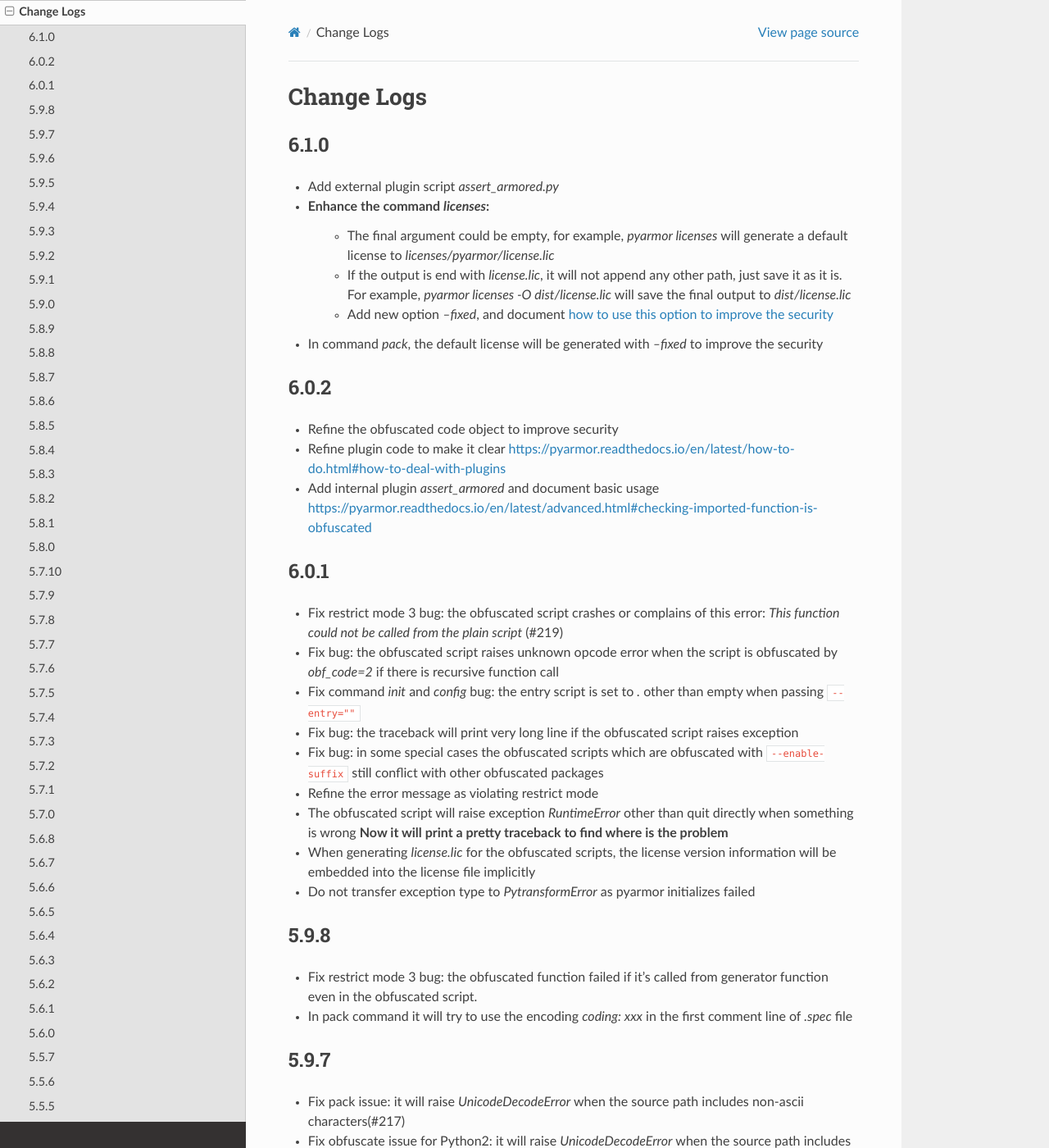
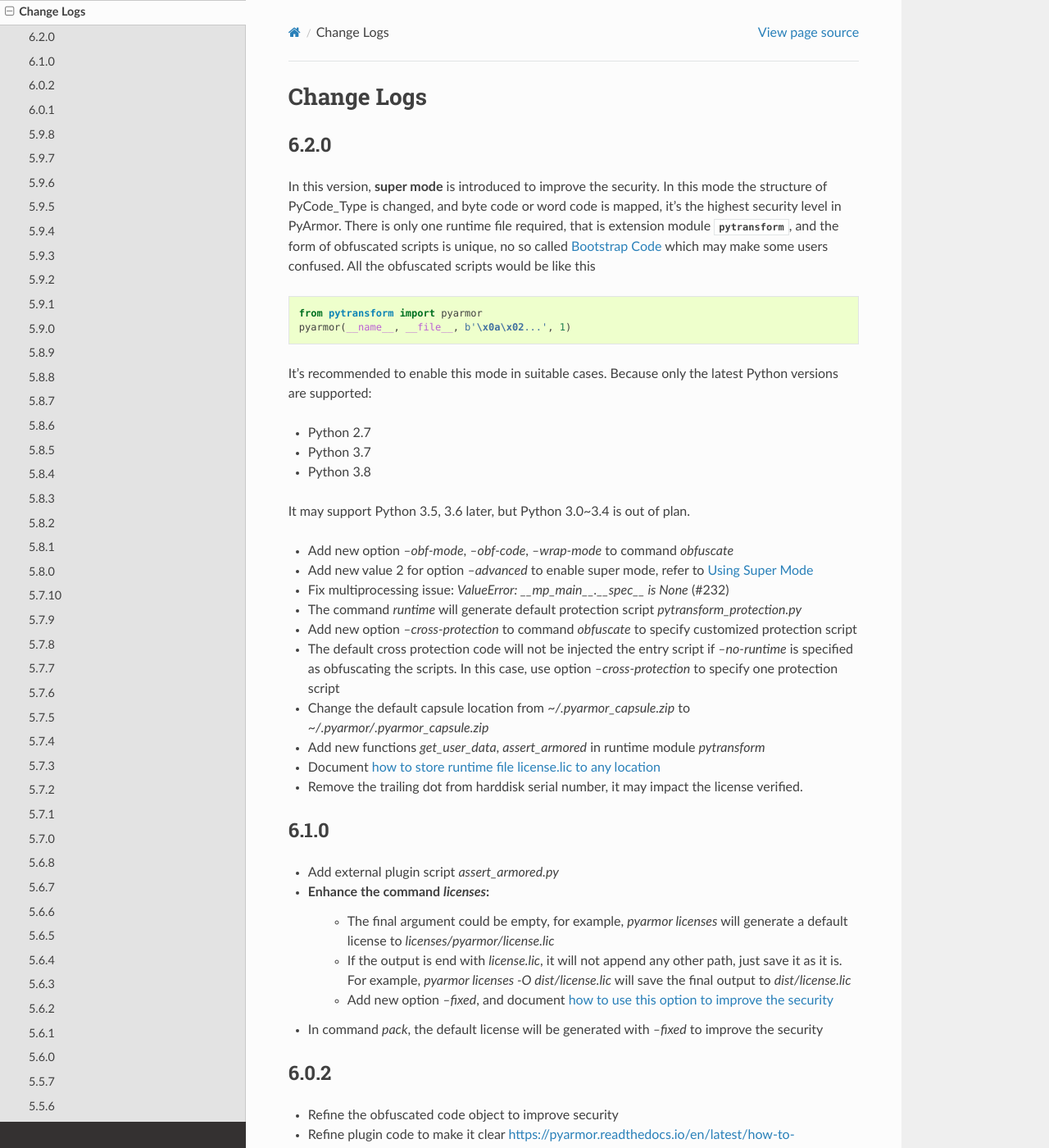
Before and after one commit to dashingsoft/pyarmor, a Sphinx documentation site: the page built from docs/change-logs.rst, in a window 1280 px wide and 1400 px high. Shown: the whole window at 82% size. Built offline with Sphinx 7.4.7 and the Read the Docs theme 2.0.0, drawn with Linux system fonts in a browser that asks for light colours.

Commit message:
Add change logs

```diff
--- a/docs/change-logs.rst
+++ b/docs/change-logs.rst
@@ -2,6 +2,44 @@
 
 Change Logs
 ===========
+
+6.2.0
+-----
+
+In this version, **super mode** is introduced to improve the security.  In this
+mode the structure of PyCode_Type is changed, and byte code or word code is
+mapped, it's the highest security level in PyArmor. There is only one runtime
+file required, that is extension module :mod:`pytransform`, and the form of
+obfuscated scripts is unique, no so called :ref:`bootstrap code` which may make
+some users confused. All the obfuscated scripts would be like this
+
+.. code:: python
+
+    from pytransform import pyarmor
+    pyarmor(__name__, __file__, b'\x0a\x02...', 1)
+
+It's recommended to enable this mode in suitable cases. Because only the latest
+Python versions are supported:
+
+* Python 2.7
+* Python 3.7
+* Python 3.8
+
+It may support Python 3.5, 3.6 later, but Python 3.0~3.4 is out of plan.
+
+* Add new option `--obf-mode`, `--obf-code`, `--wrap-mode` to command `obfuscate`
+* Add new value 2 for option `--advanced` to enable super mode, refer to :ref:`using super mode`
+* Fix multiprocessing issue: `ValueError: __mp_main__.__spec__ is None` (#232)
+* The command `runtime` will generate default protection script `pytransform_protection.py`
+* Add new option `--cross-protection` to command `obfuscate` to specify customized protection script
+* The default cross protection code will not be injected the entry script if
+  `--no-runtime` is specified as obfuscating the scripts. In this case, use
+  option `--cross-protection` to specify one protection script
+* Change the default capsule location from `~/.pyarmor_capsule.zip` to
+  `~/.pyarmor/.pyarmor_capsule.zip`
+* Add new functions `get_user_data`, `assert_armored` in runtime module `pytransform`
+* Document `how to store runtime file license.lic to any location <https://pyarmor.readthedocs.io/en/latest/advanced.html#storing-runtime-file-license-lic-to-any-location>`_
+* Remove the trailing dot from harddisk serial number, it may impact the license verified.
 
 6.1.0
 -----
```
